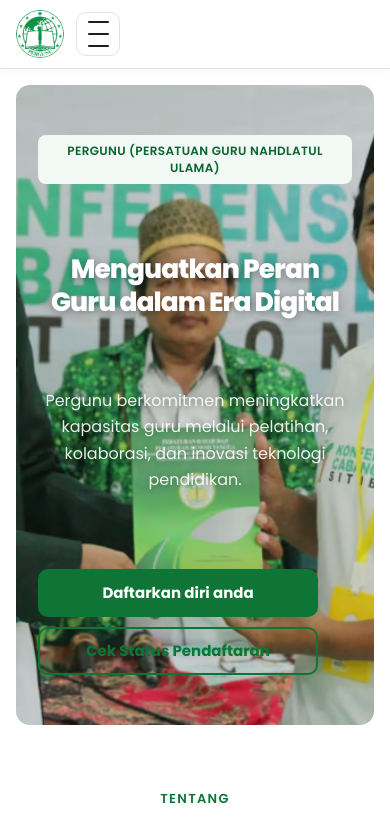
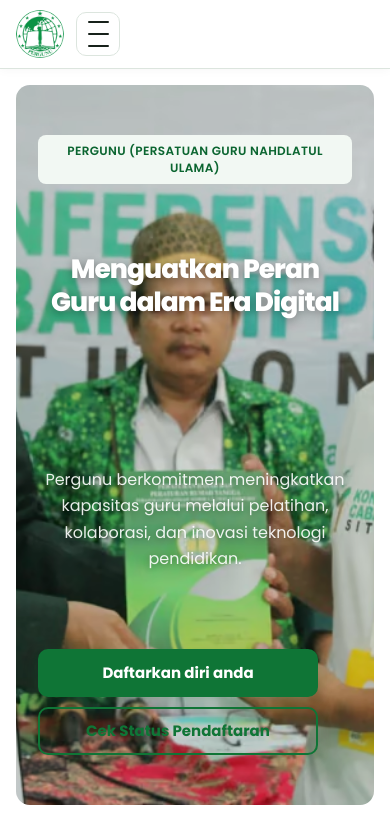
Before and after one commit to Ruzzuu/Pergunu2, a React (Vite) app: page / in a window 390 px wide. Shown: the top 831 px of the page. Built offline with nearby package versions, Linux system fonts and the light colour scheme; no server answers.

Commit message:
Stabilize homepage hero content sizing

```diff
--- a/src/legacy/public-ui.css
+++ b/src/legacy/public-ui.css
@@ -137,7 +137,7 @@
 }
 .hero-section {
   position: relative;
-  min-height: clamp(500px, 62vh, 680px);
+  min-height: clamp(560px, 68vh, 700px);
   padding: clamp(72px, 9vw, 112px) 0;
   border-radius: 0;
   box-shadow: none;
@@ -179,6 +179,7 @@
   box-shadow: none;
   opacity: 1;
   text-align: center;
+  justify-content: center;
 }
 .hero-content { width: min(100%, 820px); margin-inline: auto; }
 .hero-label {
@@ -193,6 +194,7 @@
 }
 .hero-title {
   max-width: 22ch;
+  min-height: 4.5em;
   margin: 0;
   color: #fff;
   font-size: clamp(2.35rem, 4.7vw, 4rem);
@@ -202,6 +204,7 @@
 }
 .hero-desc {
   max-width: 58ch;
+  min-height: 5.1em;
   margin: 22px auto 28px;
   color: rgba(255, 255, 255, .9);
   font-size: clamp(1rem, 1.5vw, 1.15rem);
@@ -634,10 +637,10 @@
   .sponsor-page-hero .container { width: min(calc(100% - 32px), var(--container)); }
 
   .app-wrapper { padding: 0; }
-  .hero-section { min-height: 0; padding: 64px 0; border-radius: 0; }
+  .hero-section { min-height: 620px; padding: 64px 0; border-radius: 0; }
   .hero-card { gap: 24px; padding: 28px 16px 24px; border-radius: 0; }
-  .hero-title { max-width: 100%; font-size: clamp(2rem, 10vw, 2.75rem); overflow-wrap: normal; }
-  .hero-desc { font-size: 1rem; line-height: 1.65; }
+  .hero-title { max-width: 100%; min-height: 5.5em; font-size: clamp(2rem, 10vw, 2.75rem); overflow-wrap: normal; }
+  .hero-desc { min-height: 6.6em; font-size: 1rem; line-height: 1.65; }
   .hero-buttons { display: grid; grid-template-columns: 1fr; gap: 10px; }
   .hero-button { width: 100%; }
 
@@ -711,7 +714,7 @@
   .navbar-right ul { grid-template-columns: 1fr; }
   .navbar-right ul > li.login-button-wrapper { grid-column: 1; margin-left: 0; }
   .hero-card { padding-inline: 18px; }
-  .hero-title { font-size: 2rem; }
+  .hero-title { min-height: 5.5em; font-size: 2rem; }
   .card-actions { grid-template-columns: 1fr; }
   .hero-stats,
   .sponsor-hero-stats { grid-template-columns: 1fr; gap: 14px; }
```
